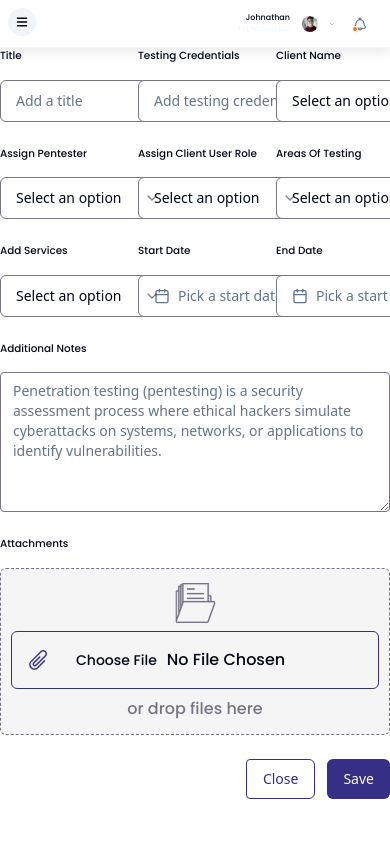
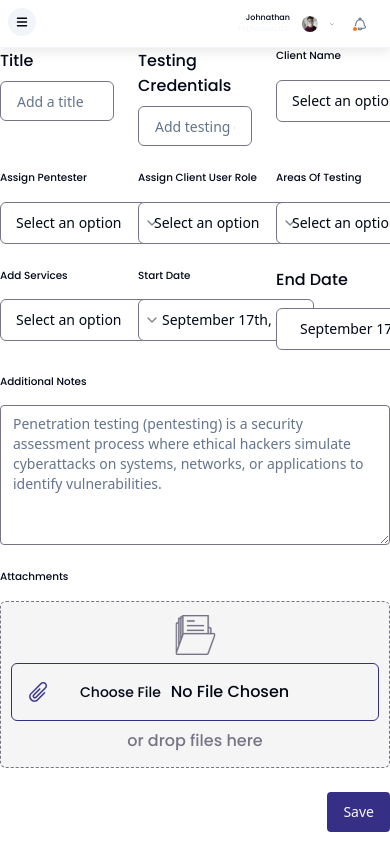
Before and after one commit to tariq-csit/frontend-staging, a React (Vite) app: page /dashboard/pentests in a window 390 px wide. Shown: the top 844 px of the page. Built offline with nearby package versions, Linux system fonts and the light colour scheme.

Commit message:
pentest form fixes

```diff
--- /dev/null
+++ b/src/components/Calendar.tsx
@@ -0,0 +1,42 @@
+import {
+  Popover,
+  PopoverContent,
+  PopoverTrigger,
+} from "@/components/ui/popover"
+import { Calendar } from "@/components/ui/calendar"
+import { Button } from "./ui/button"
+import { cn } from "@/lib/utils"
+import { CalendarIcon } from "lucide-react"
+import { format } from "date-fns"
+
+
+export default function InputCalendar(props: {
+  value: Date
+  onChange: (date: Date) => void
+}) {
+  return (
+    <Popover>
+      <PopoverTrigger asChild>
+        <Button
+          variant={"outline"}
+          className={cn(
+            "flex h-input px-input  justify-start border border-inputBorder rounded-input w-full sm:text-sm lg:text-base",
+            !props.value && "text-muted-foreground"
+          )}
+        >
+          <CalendarIcon className="mr-2 h-4 w-4" />
+          {props.value ? format(props.value , "PPP") : <span>Pick a start date</span>}
+        </Button>
+      </PopoverTrigger>
+      <PopoverContent className="w-auto p-0">
+        <Calendar
+
+          mode="single"
+          selected={props.value}
+          onSelect={(date) => props.onChange(date!)}
+          initialFocus
+        />
+      </PopoverContent>
+    </Popover>
+  )
+}
--- a/src/components/activePentests/subComponenets/PentestButton.tsx
+++ b/src/components/activePentests/subComponenets/PentestButton.tsx
@@ -1,90 +1,33 @@
-import addIcon from '/Add.svg'
-import { useState } from 'react'
 import NewPentestsForm from '../../newPentestsForm/NewPentestsForm'
 import {
   Dialog,
   DialogContent,
-  DialogDescription,
-  DialogFooter,
   DialogHeader,
   DialogTitle,
   DialogTrigger,
 } from "@/components/ui/dialog"
 import { Button } from '@/components/ui/button'
+import { PlusIcon } from 'lucide-react'
 
 function PentestButton() {
   const textareaPlaceHolder = 'Penetration testing (pentesting) is a security assessment process where ethical hackers simulate cyberattacks on systems, networks, or applications to identify vulnerabilities.'
-  const formFields = [
-    {
-      label: 'Title',
-      type: 'text',
-      placeHolder: 'Add a title',
-    },
-    {
-      label: 'Testing credentials',
-      type: 'text',
-      placeHolder: 'Add testing credentials',
-    },
-    {
-      label: 'Client Name',
-      type: 'select',
-      placeHolder: 'Select an option',
-    },
-    {
-      label: 'Assign Pentester',
-      type: 'select',
-      placeHolder: 'Select an option',
-    },
-    {
-      label: 'Assign Client User Role',
-      type: 'select',
-      placeHolder: 'Select an option',
-    },
-    {
-      label: 'Areas of Testing',
-      type: 'select',
-      placeHolder: 'Select an option',
-    },
-    {
-      label: 'Add Services',
-      type: 'select',
-      placeHolder: 'Select an option',
-    },
-    {
-      label: 'Start Date',
-      type: 'date',
-      placeHolder: 'Start date',
-    },
-    {
-      label: 'End Date',
-      type: 'date',
-      placeHolder: 'End date',
-    },
-  ]
-
 
   return (
-    // <div className='flex p-listItem justify-center items-center gap-nav rounded-sm bg-button' >
-    //   <img src={addIcon} />
-    //   <h4 className='text-white text-sm font-poppins font-normal'>Add new Pentest</h4>
-    //   <NewPentestsForm formStatus={formStatus}/>
-    // </div>
     <Dialog >
       <DialogTrigger asChild>
-      <Button className='flex p-listItem justify-center items-center text-white gap-nav rounded-sm bg-button' variant="outline">Add new Pentest</Button>
+        <Button variant="default" className='flex gap-[10px]'>
+          <PlusIcon className="h-4 w-4" />
+          <span>Add New Pentests</span>
+        </Button>
       </DialogTrigger>
-    <DialogContent className="flex  w-4/5 sm:w-4/5 lg:w-form p-form flex-col items-start gap-form bg-white rounded-form shrink-0">
+      <DialogContent className="flex w-full sm:w-4/5 sm:max-w-full lg:w-form p-form flex-col items-start gap-form rounded-form shrink-0 max-h-[90vh] overflow-y-auto">
         <DialogHeader>
           <DialogTitle className="font-poppins text-base sm:text-lg lg:text-2xl font-medium capitalize">
             Create new pentest
           </DialogTitle>
+        </DialogHeader>
 
-      </DialogHeader>
         <NewPentestsForm/>
-
-      <DialogFooter>
-
-      </DialogFooter>
       </DialogContent>
     </Dialog>
   )
--- a/src/components/newPentestsForm/NewPentestsForm.tsx
+++ b/src/components/newPentestsForm/NewPentestsForm.tsx
@@ -1,12 +1,6 @@
-import React from "react";
-import papersIcon from '/papers.svg'
 import fileIcon from '/file.svg'
 import { useForm } from "react-hook-form";
 import { zodResolver } from "@hookform/resolvers/zod";
-import { format } from "Date-fns"
-import { Calendar as CalendarIcon } from "lucide-react"
-import { Calendar } from "@/components/ui/calendar"
-import { cn } from "@/lib/utils"
 import { Textarea } from "@/components/ui/textarea"
 
 import {
@@ -16,75 +10,70 @@ import {
   SelectTrigger,
   SelectValue,
 } from "@/components/ui/select";
-import {
-  Popover,
-  PopoverContent,
-  PopoverTrigger,
-} from "@/components/ui/popover"
 import { Button } from "@/components/ui/button";
 import { z } from "zod";
 import {
   Form,
   FormControl,
-  FormDescription,
   FormField,
   FormItem,
   FormLabel,
   FormMessage,
 } from "@/components/ui/form";
 import { Input } from "@/components/ui/input";
-import { useSubmit } from "react-router-dom";
+import InputCalendar from "../Calendar";
+
 const formSchema = z.object({
-  Title: z.string().min(3, {
+  title: z.string().min(3, {
     message: "Title must be atleast 3 characters long",
   }),
-  TestingCredentials: z.string().min(3, {
+  testingCredentials: z.string().min(3, {
     message: "Credentials must be atleast 3 characters long",
   }),
-  ClientName: z.string().min(1, {
+  clientName: z.string().min(1, {
     message: "Required",
   }),
-  AssignPentester: z.string().min(1, {
+  assignPentester: z.string().min(1, {
     message: "Required",
   }),
-  AssignClientUserRole: z.string().min(1, {
+  assignClientUserRole: z.string().min(1, {
     message: "Required",
   }),
-  AreasOfTesting: z.string().min(1, {
+  areasOfTesting: z.string().min(1, {
     message: "Required",
   }),
-  AddServices: z.string().min(1, {
+  addServices: z.string().min(1, {
     message: "Required",
   }),
-  StartDate: z.any(),
-  EndDate: z.any(),
-  AdditionalNotes: z.string().min(3, {
+  startDate: z.date(),
+  endDate: z.date(),
+  additionalNotes: z.string().min(3, {
     message: "Notes must be atleast 3 characters long",
   }),
-  Attachments: z.any()
+  attachments: z.any()
 
 });
 
+
 function NewPentestsForm() {
-  const [startDate, setstartDate] = React.useState<Date>()
-  const [endDate, setendDate] = React.useState<Date>()
   const textareaPlaceHolder =
     "Penetration testing (pentesting) is a security assessment process where ethical hackers simulate cyberattacks on systems, networks, or applications to identify vulnerabilities.";
 
   const form = useForm<z.infer<typeof formSchema>>({
     resolver: zodResolver(formSchema),
     defaultValues: {
-      Title: "",
-      TestingCredentials: "",
-      ClientName: '',
-      AssignPentester: '',
-      AssignClientUserRole: '',
-      StartDate: startDate,
-      EndDate: endDate,
-      AdditionalNotes: '',
-      Attachments: ''
+      title: "",
+      testingCredentials: "",
+      clientName: '',
+      assignPentester: '',
+      assignClientUserRole: '',
+      startDate: new Date(),
+      endDate: new Date(),
+      additionalNotes: '',
+      attachments: ''
     },
   });
+
   const onSubmit = (values: z.infer<typeof formSchema>) => {
     console.log(values);
   };
@@ -99,15 +88,14 @@ function NewPentestsForm() {
         <div className="grid grid-cols-3 gap-component self-stretch">
           <FormField
             control={form.control}
-          name="Title"
+            name="title"
             render={({ field }) => (
-            <FormItem className="flex w-44 lg:w-formField flex-col items-start gap-2 lg:min-w-formFieldMin">
-              <FormLabel className="font-poppins font-medium capitalize text-2xs sm:text-sm lg:text-base">
+              <FormItem>
+                <FormLabel>
                   Title
                 </FormLabel>
                 <FormControl>
                   <Input
-                  className="flex h-input px-input justify-between items-center border border-inputBorder rounded-input w-full sm:text-sm lg:text-base"
                     placeholder="Add a title"
                     {...field}
                   />
@@ -118,15 +106,14 @@ function NewPentestsForm() {
           />
           <FormField
             control={form.control}
-          name="TestingCredentials"
+            name="testingCredentials"
             render={({ field }) => (
-            <FormItem className="flex w-44 lg:w-formField flex-col items-start gap-2 lg:min-w-formFieldMin">
-              <FormLabel className="font-poppins font-medium capitalize text-2xs sm:text-sm lg:text-base">
+              <FormItem>
+                <FormLabel>
                   Testing Credentials
                 </FormLabel>
                 <FormControl>
                   <Input
-                  className="flex h-input px-input justify-between items-center border border-inputBorder rounded-input w-full sm:text-sm lg:text-base"
                     placeholder="Add testing credentials"
                     {...field}
                   />
@@ -137,14 +124,14 @@ function NewPentestsForm() {
           />
           <FormField
             control={form.control}
-          name="ClientName"
+            name="clientName"
             render={({ field }) => (
               <FormItem className="flex w-44 lg:w-formField flex-col items-start gap-2 lg:min-w-formFieldMin">
                 <FormLabel className="font-poppins font-medium capitalize text-2xs sm:text-sm lg:text-base">
                   Client Name
                 </FormLabel>
                 <FormControl>
-              <Select >
+                  <Select onValueChange={field.onChange} defaultValue={field.value}>
                     <SelectTrigger className="flex h-input px-input justify-between items-center border border-inputBorder rounded-input w-full sm:text-sm lg:text-base">
                       <SelectValue placeholder="Select an option" />
                     </SelectTrigger>
@@ -161,7 +148,7 @@ function NewPentestsForm() {
           />
           <FormField
             control={form.control}
-          name="AssignPentester"
+            name="assignPentester"
             render={({ field }) => (
               <FormItem className="flex w-44 lg:w-formField flex-col items-start gap-2 lg:min-w-formFieldMin">
                 <FormLabel className="font-poppins font-medium capitalize text-2xs sm:text-sm lg:text-base">
@@ -185,7 +172,7 @@ function NewPentestsForm() {
           />
           <FormField
             control={form.control}
-          name="AssignClientUserRole"
+            name="assignClientUserRole"
             render={({ field }) => (
               <FormItem className="flex w-44 lg:w-formField flex-col items-start gap-2 lg:min-w-formFieldMin">
                 <FormLabel className="font-poppins font-medium capitalize text-2xs sm:text-sm lg:text-base">
@@ -209,7 +196,7 @@ function NewPentestsForm() {
           />
           <FormField
             control={form.control}
-          name="AreasOfTesting"
+            name="areasOfTesting"
             render={({ field }) => (
               <FormItem className="flex w-44 lg:w-formField flex-col items-start gap-2 lg:min-w-formFieldMin">
                 <FormLabel className="font-poppins font-medium capitalize text-2xs sm:text-sm lg:text-base">
@@ -233,7 +220,7 @@ function NewPentestsForm() {
           />
           <FormField
             control={form.control}
-          name="AddServices"
+            name="addServices"
             render={({ field }) => (
               <FormItem className="flex w-44 lg:w-formField flex-col items-start gap-2 lg:min-w-formFieldMin">
                 <FormLabel className="font-poppins font-medium capitalize text-2xs sm:text-sm lg:text-base">
@@ -257,36 +244,14 @@ function NewPentestsForm() {
           />
           <FormField
             control={form.control}
-          name="StartDate"
+            name="startDate"
             render={({ field }) => (
               <FormItem className="flex w-44 lg:w-formField flex-col items-start gap-2 lg:min-w-formFieldMin">
                 <FormLabel className="font-poppins font-medium capitalize text-2xs sm:text-sm lg:text-base">
                   Start Date
                 </FormLabel>
                 <FormControl>
-              <Popover {...field}>
-      <PopoverTrigger asChild>
-        <Button
-          variant={"outline"}
-          className={cn(
-            "flex h-input px-input  justify-start border border-inputBorder rounded-input w-full sm:text-sm lg:text-base",
-            !startDate && "text-muted-foreground"
-          )}
-        >
-          <CalendarIcon className="mr-2 h-4 w-4" />
-          {startDate ? format(startDate, "PPP") : <span>Pick a start date</span>}
-        </Button>
-      </PopoverTrigger>
-      <PopoverContent className="w-auto p-0">
-        <Calendar
-
-          mode="single"
-          selected={startDate}
-          onSelect={setstartDate}
-          initialFocus
-        />
-      </PopoverContent>
-    </Popover>
+                  <InputCalendar value={field.value} onChange={field.onChange} />
                 </FormControl>
                 <FormMessage />
               </FormItem>
@@ -294,48 +259,24 @@ function NewPentestsForm() {
           />
           <FormField
             control={form.control}
-          name="EndDate"
+            name="endDate"
             render={({ field }) => (
               <FormItem className="flex w-44 lg:w-formField flex-col items-start gap-2 lg:min-w-formFieldMin">
-              <FormLabel className="font-poppins font-medium capitalize text-2xs sm:text-sm lg:text-base">
+                <FormLabel>
                   End Date
                 </FormLabel>
                 <FormControl>
-              <Popover {...field}>
-      <PopoverTrigger asChild>
-        <Button
-          variant={"outline"}
-          className={cn(
-            "flex h-input px-input  justify-start border border-inputBorder rounded-input w-full sm:text-sm lg:text-base",
-            !endDate && "text-muted-foreground"
-          )}
-        >
-          <CalendarIcon className="mr-2 h-4 w-4" />
-          {endDate ? format(endDate, "PPP") : <span>Pick a start date</span>}
-        </Button>
-      </PopoverTrigger>
-      <PopoverContent className="w-auto p-0">
-        <Calendar
-
-          mode="single"
-          selected={endDate}
-          onSelect={setendDate}
-          initialFocus
-        />
-      </PopoverContent>
-    </Popover>
+                  <InputCalendar value={field.value} onChange={field.onChange} />
                 </FormControl>
                 <FormMessage />
               </FormItem>
             )}
           />
-        </div>
-        <div className="flex w-full" >
           <FormField
             control={form.control}
-          name="AdditionalNotes"
+            name="additionalNotes"
             render={({ field }) => (
-            <FormItem className="flex w-full  flex-col items-start gap-2 ">
+              <FormItem className="flex w-full col-span-3 flex-col items-start gap-2 ">
                 <FormLabel className="font-poppins font-medium capitalize text-2xs sm:text-sm lg:text-base">
                   Additional Notes
                 </FormLabel>
@@ -346,21 +287,19 @@ function NewPentestsForm() {
               </FormItem>
             )}
           />
-        </div>
-        <div className="flex w-full" >
 
           <FormField
             control={form.control}
-          name="Attachments"
+            name="attachments"
             render={({ field }) => (
-            <FormItem className="flex w-full  flex-col items-start gap-2 ">
+              <FormItem className="flex w-full col-span-3  flex-col items-start gap-2 ">
                 <FormLabel className="font-poppins font-medium capitalize text-2xs sm:text-sm lg:text-base">
                   Attachments
                 </FormLabel>
                 <FormControl>
                   <div className="flex flex-col items-center justify-center gap-2  h-attachmentsField rounded-formInput border border-dashed bg-[#F5F5F5] border-inputBorder p-listItem  self-stretch">
                     <div className="flex flex-col items-center gap-2 self-stretch ">
-                  <img src={papersIcon}  />
+                      <img src="/papers.svg"  />
                       <div className="flex p-formBtn justify-center items-center gap-form border rounded-formInput border-primary-900">
                         <img src={fileIcon}  />
                         <Input className="font-poppins text-base font-medium capitalize bg-inherit border-none" type="file" placeholder="Choose files"/>
@@ -373,10 +312,8 @@ function NewPentestsForm() {
               </FormItem>
             )}
           />
-
         </div>
         <div className="flex justify-end items-end gap-settingSection self-stretch">
-          <Button className="bg-white border border-primary-900 rounded-s hover:text-white text-primary-900 text-sm leading-4 font-normal p-formBtn">Close</Button>
           <Button className="bg-primary-900 text-sm leading-4 font-normal p-formBtn" type="submit">Save</Button>
         </div>
       </form>
--- a/src/components/ui/button.tsx
+++ b/src/components/ui/button.tsx
@@ -5,7 +5,7 @@ import { cva, type VariantProps } from "class-variance-authority"
 import { cn } from "@/lib/utils"
 
 const buttonVariants = cva(
-  "inline-flex items-center justify-center whitespace-nowrap rounded-md text-sm font-medium ring-offset-background transition-colors focus-visible:outline-none focus-visible:ring-2 focus-visible:ring-ring focus-visible:ring-offset-2 disabled:pointer-events-none disabled:opacity-50",
+  "inline-flex items-center justify-center whitespace-nowrap rounded-[4px] text-sm font-medium ring-offset-background transition-colors focus-visible:outline-none focus-visible:ring-2 focus-visible:ring-ring focus-visible:ring-offset-2 disabled:pointer-events-none disabled:opacity-50",
   {
     variants: {
       variant: {
@@ -20,7 +20,7 @@ const buttonVariants = cva(
         link: "text-primary underline-offset-4 hover:underline",
       },
       size: {
-        default: "h-10 px-4 py-2",
+        default: "h-10 p-[10px]",
         sm: "h-9 rounded-md px-3",
         lg: "h-11 rounded-md px-8",
         icon: "h-10 w-10",
--- a/src/components/ui/form.tsx
+++ b/src/components/ui/form.tsx
@@ -93,7 +93,7 @@ const FormLabel = React.forwardRef<
   return (
     <Label
       ref={ref}
-      className={cn(error && "text-destructive", className)}
+      className={cn(error && "text-destructive", "font-poppins font-medium capitalize text-base", className)}
       htmlFor={formItemId}
       {...props}
     />
--- a/src/components/ui/input.tsx
+++ b/src/components/ui/input.tsx
@@ -11,7 +11,7 @@ const Input = React.forwardRef<HTMLInputElement, InputProps>(
       <input
         type={type}
         className={cn(
-          "flex h-10 w-full rounded-md border border-input bg-background px-3 py-2 text-sm ring-offset-background file:border-0 file:bg-transparent file:text-sm file:font-medium file:text-foreground placeholder:text-muted-foreground focus-visible:outline-none focus-visible:ring-2 focus-visible:ring-ring focus-visible:ring-offset-2 disabled:cursor-not-allowed disabled:opacity-50",
+          "flex h-10 w-full rounded-md border border-input bg-background px-4 py-2 text-sm ring-offset-background file:border-0 file:bg-transparent file:text-sm file:font-medium file:text-foreground placeholder:text-muted-foreground focus-visible:outline-none focus-visible:ring-1 focus-visible:ring-ring disabled:cursor-not-allowed disabled:opacity-50",
           className
         )}
         ref={ref}
--- a/src/index.css
+++ b/src/index.css
@@ -10,7 +10,7 @@
     --card-foreground: 222.2 84% 4.9%;
     --popover: 0 0% 100%;
     --popover-foreground: 222.2 84% 4.9%;
-    --primary: 222.2 47.4% 11.2%;
+    --primary: 243 47% 36%;
     --primary-foreground: 210 40% 98%;
     --secondary: 210 40% 96.1%;
     --secondary-foreground: 222.2 47.4% 11.2%;
@@ -21,7 +21,7 @@
     --destructive: 0 84.2% 60.2%;
     --destructive-foreground: 210 40% 98%;
     --border: 214.3 31.8% 91.4%;
-    --input: 214.3 31.8% 91.4%;
+    --input: 253 7% 49%;
     --ring: 222.2 84% 4.9%;
     --chart-1: 12 76% 61%;
     --chart-2: 173 58% 39%;
```
Lines whose indentation alone changed are shown as unchanged.
